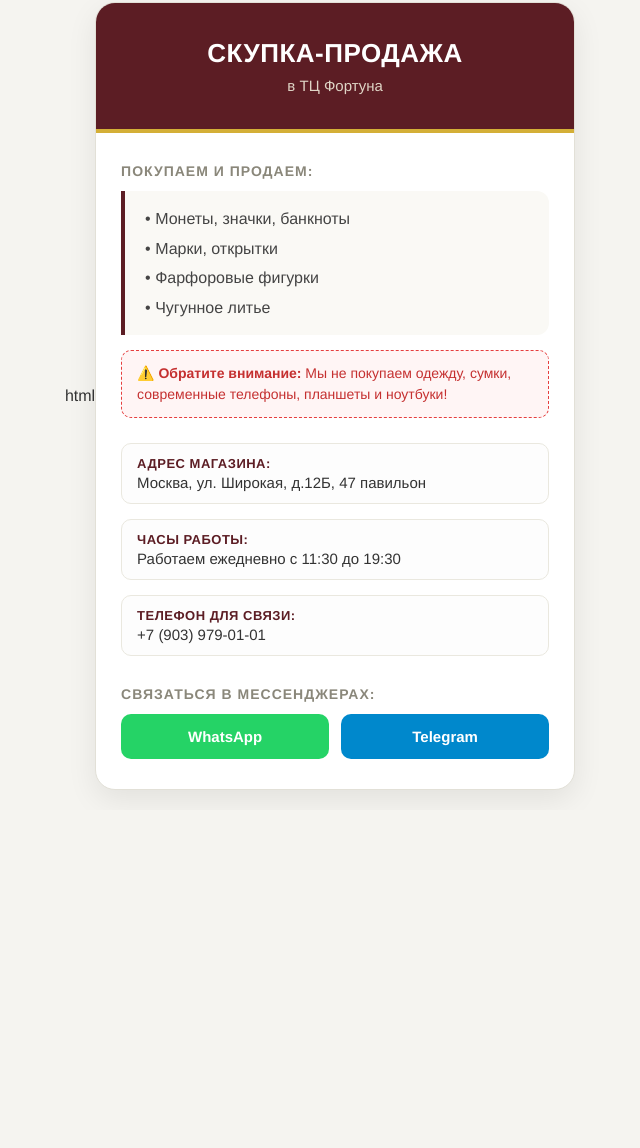
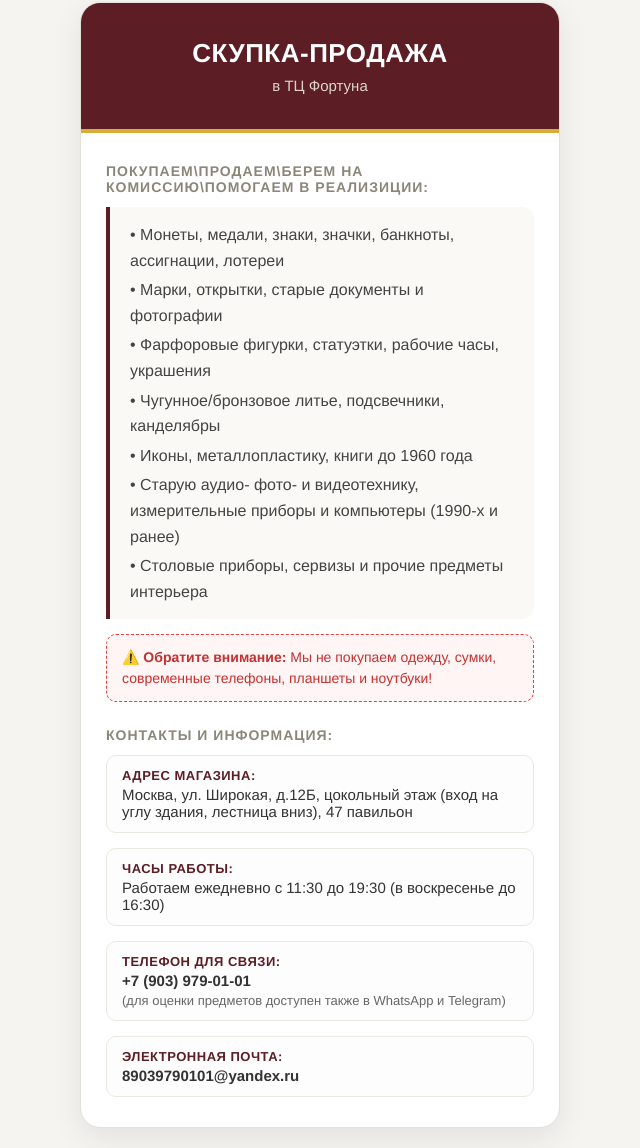
Before and after one commit to Flaschengeistqw/my-vizitka, a plain HTML site: page index.html in a window 1280 px wide. Shown: the part 18-1166 px from the top of the page, without its empty margins (320-960 px from the left). Before the commit the page ends 828 px from the top, so only its background shows below. Drawn offline with Linux system fonts and the light colour scheme.

Commit message:
Add files via upload

```diff
--- a/index.html
+++ b/index.html
@@ -1,4 +1,3 @@
-html
 <!DOCTYPE html>
 <html lang="ru">
 <head>
@@ -80,7 +79,6 @@ html
         .list-box li:last-child {
             margin-bottom: 0;
         }
-        /* Стили для блока ограничений */
         .warning-box {
             background: #fff5f5;
             border: 1px dashed #e53e3e;
@@ -96,7 +94,6 @@ html
             display: grid;
             grid-template-columns: 1fr;
             gap: 15px;
-            margin-bottom: 30px;
         }
         .info-item {
             background: #fdfdfd;
@@ -113,43 +110,21 @@ html
             text-transform: uppercase;
             letter-spacing: 0.5px;
         }
-        .buttons {
-            display: grid;
-            grid-template-columns: 1fr 1fr;
-            gap: 12px;
+        .messenger-notice {
+            display: block;
+            font-size: 13px;
+            color: #666;
+            margin-top: 4px;
+            font-weight: normal;
         }
-        .btn {
-            display: flex;
-            align-items: center;
-            justify-content: center;
-            padding: 14px;
-            border-radius: 10px;
+        .link-style {
+            color: inherit;
             text-decoration: none;
             font-weight: bold;
-            font-size: 15px;
-            transition: opacity 0.2s;
-            color: white;
-            text-align: center;
         }
-        .btn:hover {
-            opacity: 0.9;
-        }
-        .btn-wa {
-            background-color: #25D366;
-        }
-        .btn-tg {
-            background-color: #0088cc;
-        }
-        .buttons .btn {
-            grid-column: span 1;
-        }
-        @media (max-width: 400px) {
-            .buttons {
-                grid-template-columns: 1fr;
-            }
-            .buttons .btn {
-                grid-column: span 1;
-            }
+        .link-style:hover {
+            text-decoration: underline;
+            color: #5c1d24;
         }
     </style>
 </head>
@@ -160,36 +135,43 @@ html
             <p>в ТЦ Фортуна</p>
         </div>
         <div class="content">
-            <div class="section-title">Покупаем и продаем:</div>
+            <div class="section-title">Покупаем\продаем\берем на комиссию\помогаем в реализиции:</div>
             <div class="list-box">
                 <ul>
-                    <li>• Монеты, значки, банкноты</li>
-                    <li>• Марки, открытки</li>
-                    <li>• Фарфоровые фигурки</li>
-                    <li>• Чугунное литье</li>
+                    <li>• Монеты, медали, знаки, значки, банкноты, ассигнации, лотереи</li>
+                    <li>• Марки, открытки, старые документы и фотографии</li>
+                    <li>• Фарфоровые фигурки, статуэтки, рабочие часы, украшения </li>
+                    <li>• Чугунное/бронзовое литье, подсвечники, канделябры</li>
+                  <li>• Иконы, металлопластику, книги до 1960 года </li>
+                 <li>• Старую аудио-  фото- и видеотехнику, измерительные приборы и компьютеры (1990-х и ранее) </li>
+                 <li>• Столовые приборы, сервизы и прочие предметы интерьера </li>
+
+
                 </ul>
             </div>
 
-            <!-- Выделенное сообщение об ограничениях -->
             <div class="warning-box">
                 ⚠️ <strong>Обратите внимание:</strong> Мы не покупаем одежду, сумки, современные телефоны, планшеты и ноутбуки!
             </div>
 
+            <div class="section-title">Контакты и информация:</div>
             <div class="info-grid">
                 <div class="info-item">
-                    <strong>Адрес магазина:</strong> Москва, ул. Широкая, д.12Б, 47 павильон
+                    <strong>Адрес магазина:</strong> Москва, ул. Широкая, д.12Б, цокольный этаж (вход на углу здания,  лестница вниз), 47 павильон
                 </div>
                 <div class="info-item">
                     <strong>Часы работы:</strong> Работаем ежедневно с 11:30 до 19:30
+(в воскресенье до 16:30)
                 </div>
                 <div class="info-item">
-                    <strong>Телефон для связи:</strong> <a href="tel:+79039790101" style="color: inherit; text-decoration: none;">+7 (903) 979-01-01</a>
+                    <strong>Телефон для связи:</strong>
+                    <a href="tel:+79039790101" class="link-style">+7 (903) 979-01-01</a>
+                    <span class="messenger-notice">(для оценки предметов доступен также в WhatsApp и Telegram)</span>
                 </div>
-            </div>
-            <div class="section-title">Связаться в мессенджерах:</div>
-            <div class="buttons">
-                <a href="https://wa.me" target="_blank" class="btn btn-wa">WhatsApp</a>
-                <a href="https://t.me" target="_blank" class="btn btn-tg">Telegram</a>
+                <div class="info-item">
+                    <strong>Электронная почта:</strong>
+                    <a href="mailto:89039790101@yandex.ru" class="link-style">89039790101@yandex.ru</a>
+                </div>
             </div>
         </div>
     </div>
```
